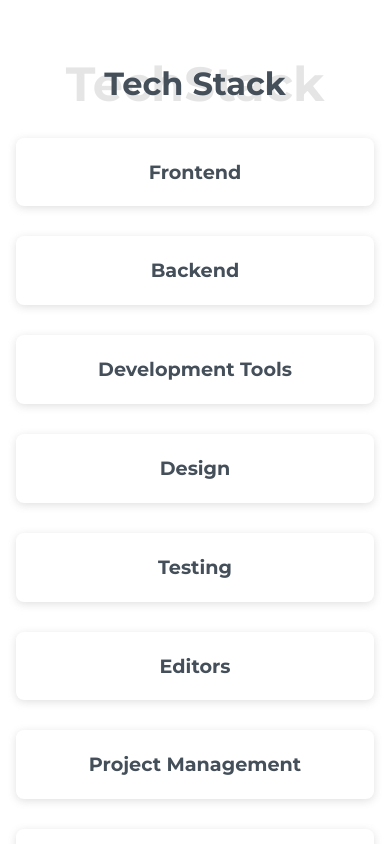
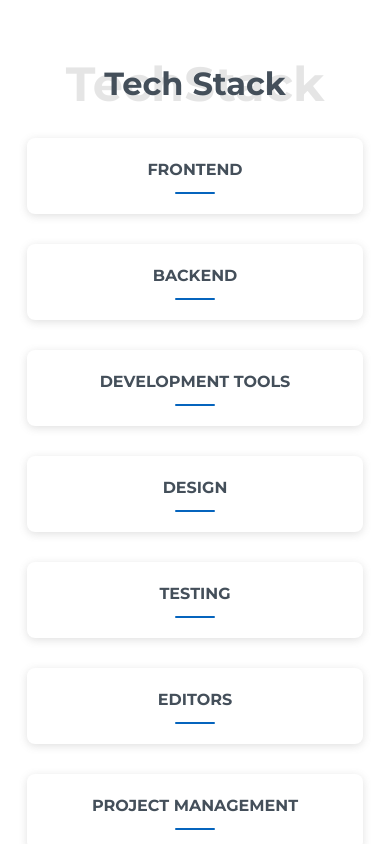
Before and after one commit to mehmetbacik/mehmetbacik.com, a Next.js app: page / in a window 390 px wide. Shown: the part 4520-5364 px from the top of the page. Built offline with nearby package versions, Linux system fonts and the light colour scheme; some icons are missing.

Commit message:
style: update component styling for improved layout and visuals
Improved design for better user experience.
Applied fixes for responsive design issues.

```diff
--- a/src/app/technology/styles/Technology.module.scss
+++ b/src/app/technology/styles/Technology.module.scss
@@ -56,18 +56,37 @@
             background-color: $white;
             border-radius: 8px;
             box-shadow: rgba(99, 99, 99, 0.2) 0px 2px 8px 0px;
-            padding: 20px;
             display: flex;
             flex-direction: column;
             @media (min-width: 768px) {
                 gap: 25px;
+                padding: 20px;
             }
             height: 100%;
             .technology_card_title {
-                font-size: 1.2rem;
+                display: flex;
+                flex-direction: column;
+                align-items: center;
+                justify-content: center;
+                font-size: 1rem;
                 color: $slate-blue;
                 font-weight: 700;
                 text-align: center;
+                width: 100%;
+                text-transform: uppercase;
+                @media (max-width: 767px) {
+                    padding: 20px;
+                }
+                &::after {
+                    content: "";
+                    position: relative;
+                    display: block;
+                    background-color: $bright-blue;
+                    width: 40px;
+                    height: 2px;
+                    border-radius: 5px;
+                    margin-top: 10px;
+                }
             }
             .technology_card_icons {
                 display: grid;
```
